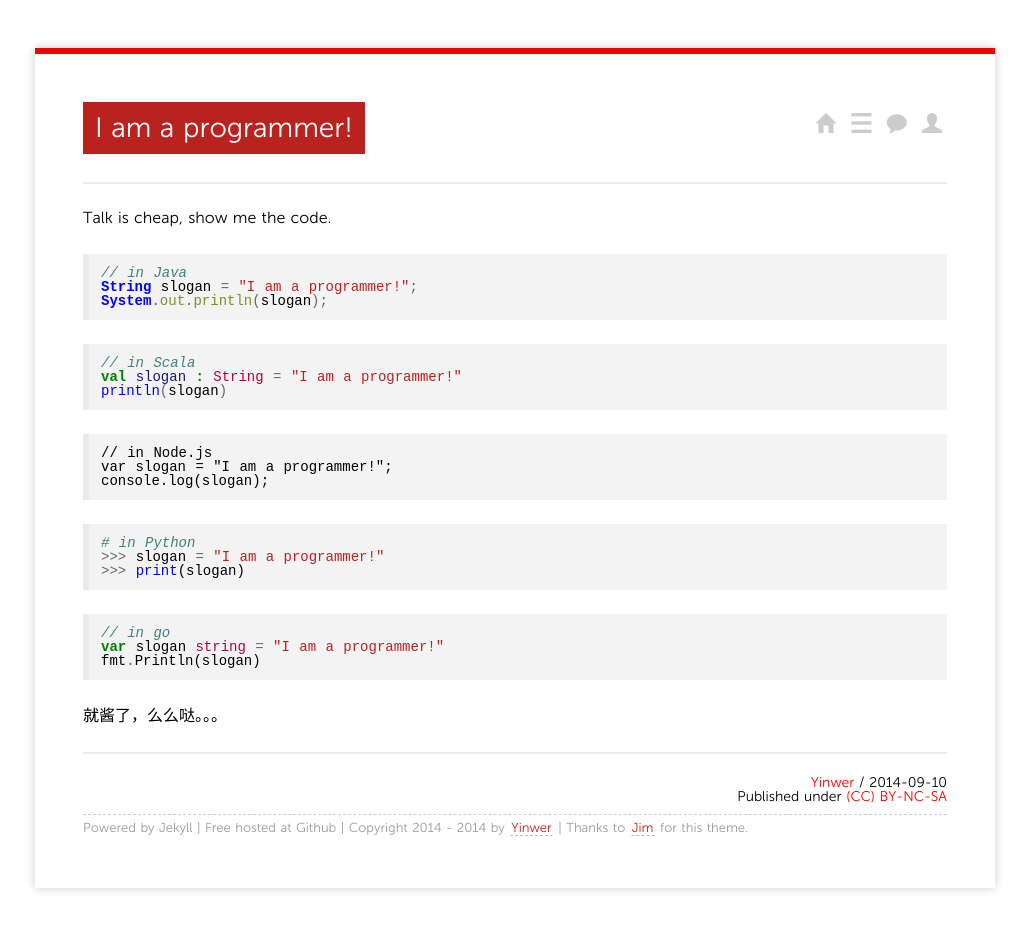
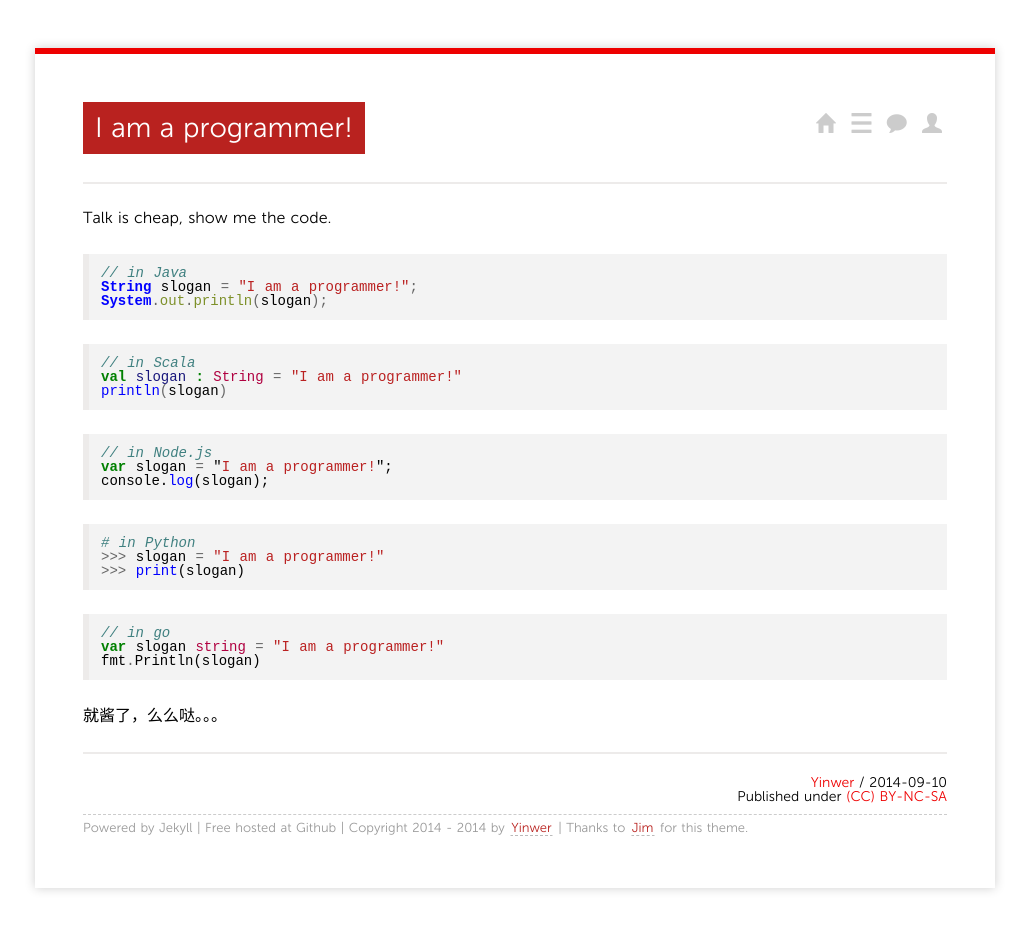
Before and after one commit to yinwer81/yinwer81.github.com, a Jekyll site: the page built from _posts/201409/2014-09-10-i-am-a-programmer.md, in a window 1280 px wide. Shown: the whole page, without its empty margins (125-1154 px from the left). Built offline with Jekyll 4.4.1, drawn with Linux system fonts in a browser that asks for light colours; nearby versions of some CDN libraries; Markdown is read by kramdown in place of the engine named in the settings; comment, search, counter and statistics services are not loaded.

Commit message:
refresh 201409

```diff
--- a/_posts/201409/2014-09-10-i-am-a-programmer.md
+++ b/_posts/201409/2014-09-10-i-am-a-programmer.md
@@ -17,7 +17,7 @@ val slogan : String = "I am a programmer!"
 println(slogan)
 {% endhighlight %}
 
-{% highlight Node.js %}
+{% highlight javascript %}
 // in Node.js
 var slogan = "I am a programmer!";
 console.log(slogan);
```
